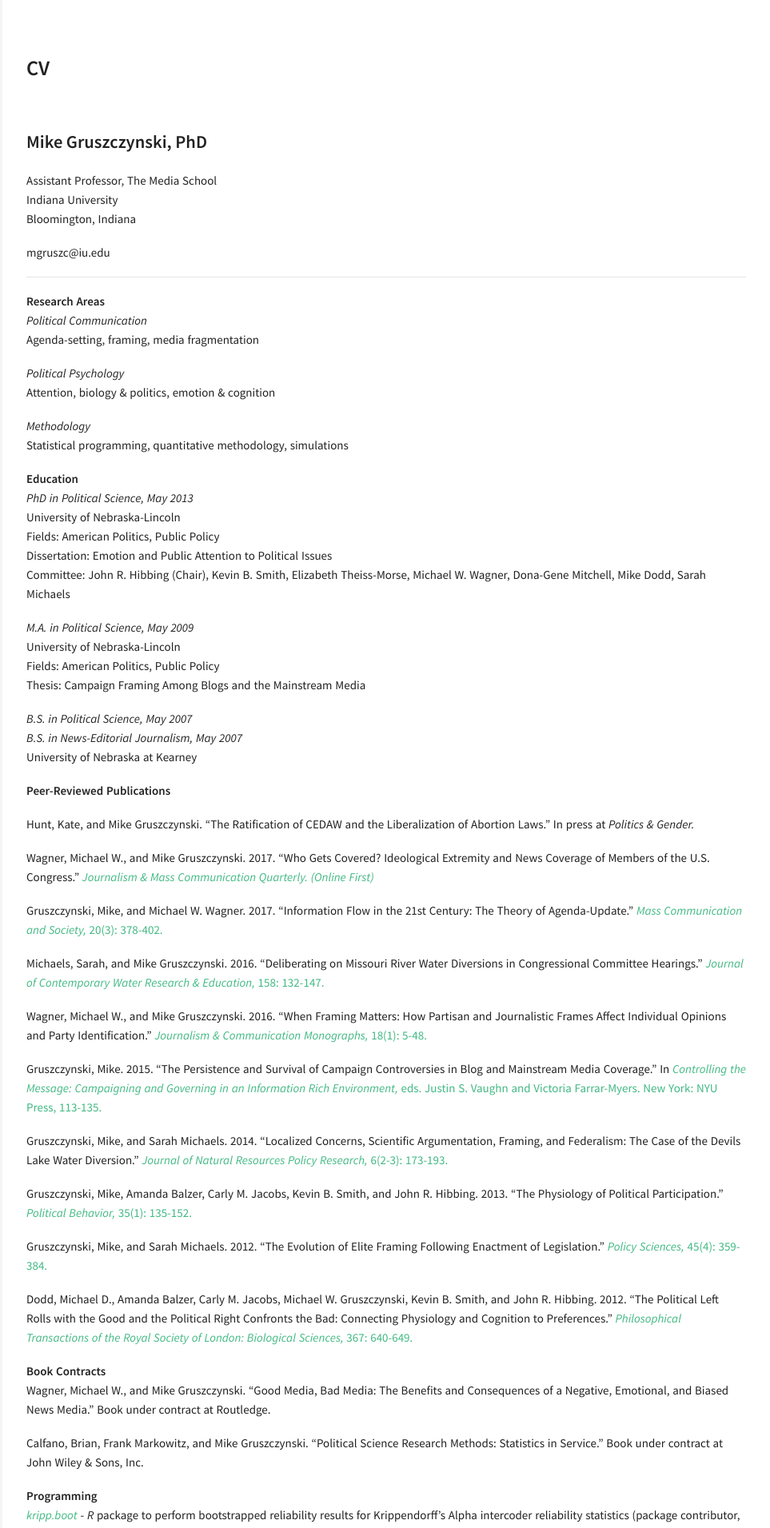
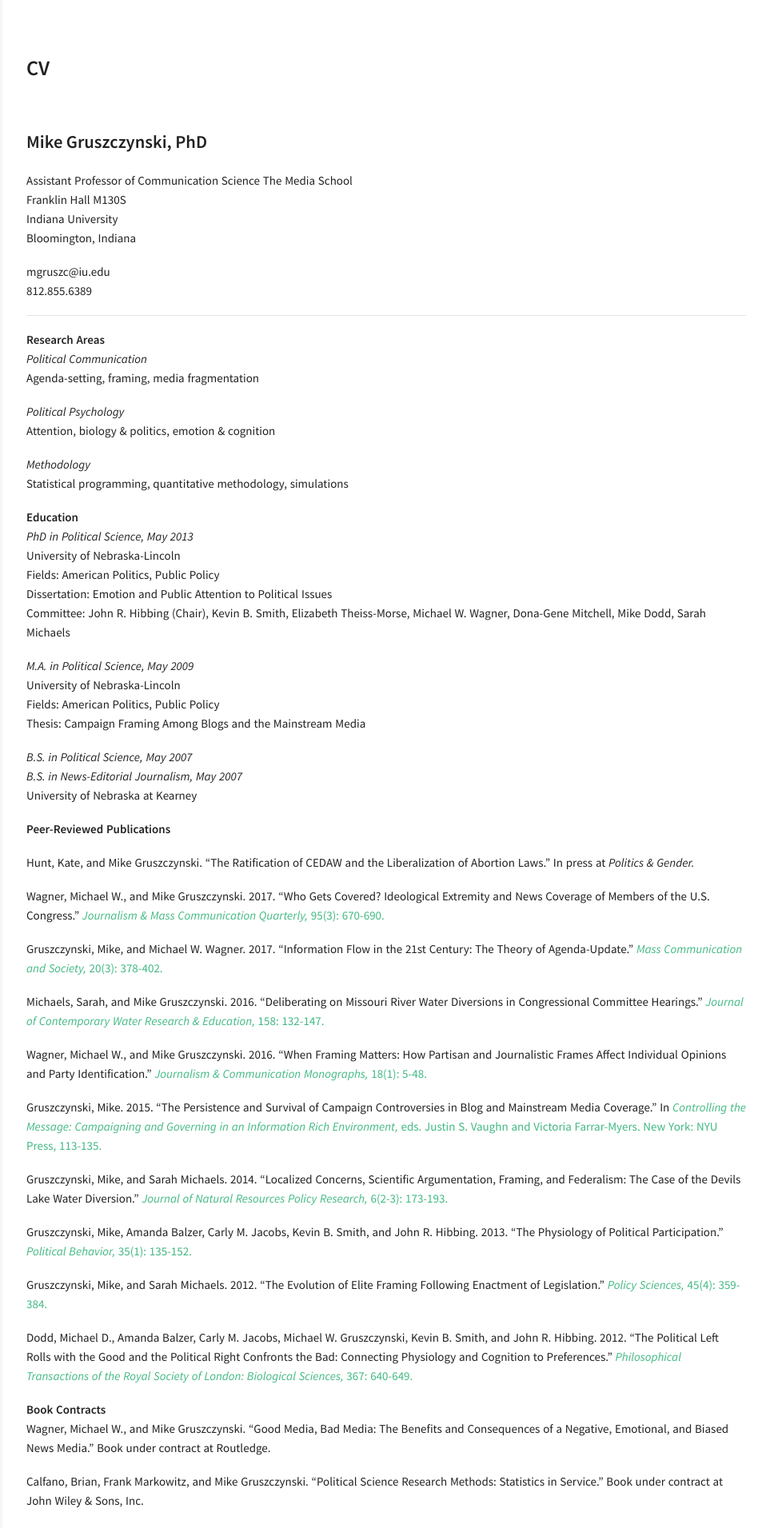
Before and after one commit to MikeGruz/mikegruz.github.io, a Jekyll site: the page built from cv.md, in a window 1280 px wide. Shown: the top 1911 px of the page at 80% size, without its empty margins (317-1280 px from the left). Built offline with Jekyll 4.4.1, drawn with Linux system fonts in a browser that asks for light colours.

Commit message:
updated 2018 JMCQ pub

```diff
--- a/cv.md
+++ b/cv.md
@@ -5,11 +5,14 @@ permalink: /cv/
 ---
 
 ### Mike Gruszczynski, PhD
-Assistant Professor, The Media School
+Assistant Professor of Communication Science
+The Media School
+Franklin Hall M130S
 Indiana University
 Bloomington, Indiana
 
 mgruszc@iu.edu
+812.855.6389
 
 ---
 
@@ -47,7 +50,7 @@ University of Nebraska at Kearney
 
 Hunt, Kate, and Mike Gruszczynski. "The Ratification of CEDAW and the Liberalization of Abortion Laws." In press at *Politics & Gender.*
 
-Wagner, Michael W., and Mike Gruszczynski. 2017. "Who Gets Covered? Ideological Extremity and News Coverage of Members of the U.S. Congress." [*Journalism & Mass Communication Quarterly. (Online First)*](http://journals.sagepub.com/doi/full/10.1177/1077699017702836){:target="_blank"}
+Wagner, Michael W., and Mike Gruszczynski. 2017. "Who Gets Covered? Ideological Extremity and News Coverage of Members of the U.S. Congress." [*Journalism & Mass Communication Quarterly,* 95(3): 670-690.](http://journals.sagepub.com/doi/full/10.1177/1077699017702836){:target="_blank"}
 
 Gruszczynski, Mike, and Michael W. Wagner. 2017. "Information Flow in the 21st Century: The Theory of Agenda-Update." [*Mass Communication and Society,* 20(3): 378-402.](http://www.tandfonline.com/doi/abs/10.1080/15205436.2016.1255757?journalCode=hmcs20){:target="_blank"}
 
```
